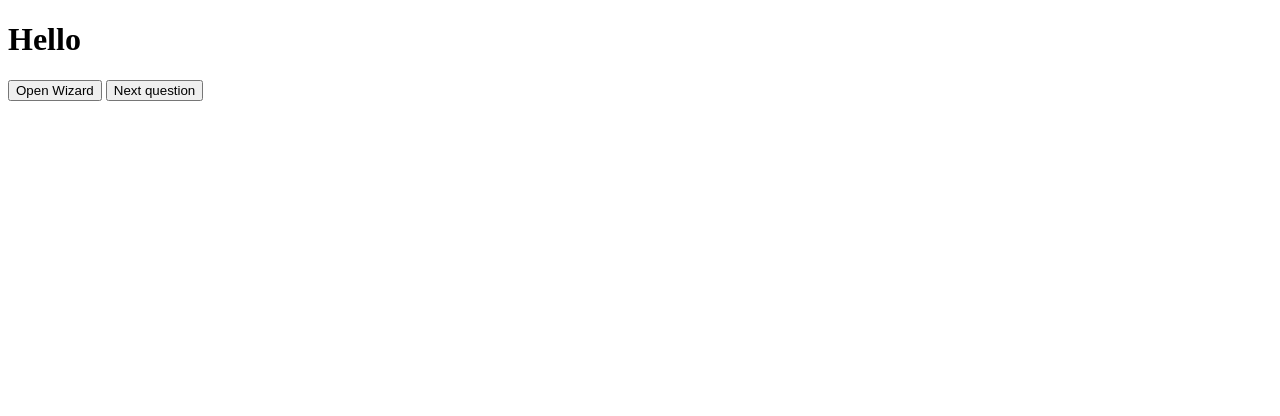
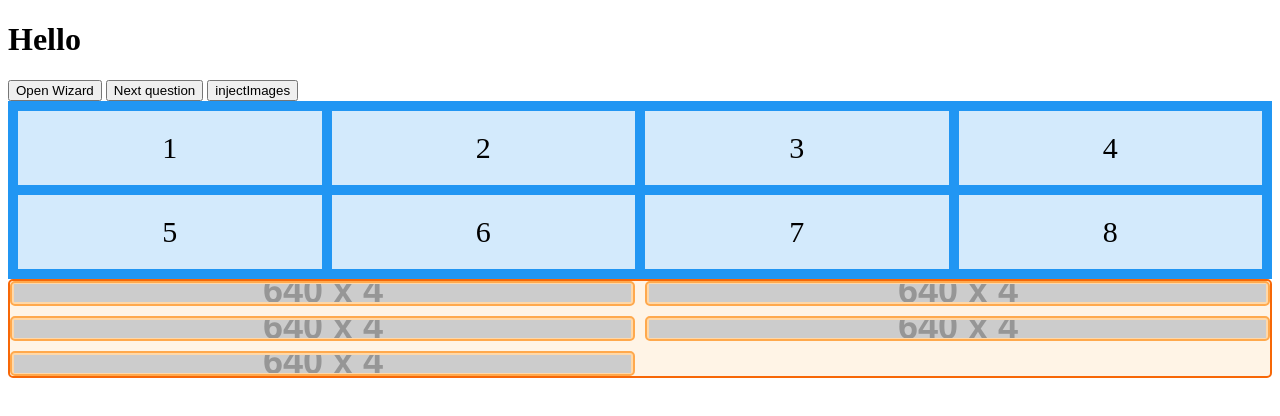
Before and after one commit to jksarpanch/pni-wizard, a website built with webpack: page src/index.html in a window 1280 px wide. Built offline with nearby package versions, Linux system fonts and the light colour scheme; placeholder pictures from the web are drawn by us.

Commit message:
Updated case sensitive urls

```diff
--- a/src/index.html
+++ b/src/index.html
@@ -9,7 +9,7 @@
     <meta name="description" content="The HTML5 Herald">
     <meta name="Singh" content="SitePoint">
 
-    <link rel="stylesheet" href="../dist/style.css">
+    <link rel="stylesheet" href="./style.css">
     <script defer src="../dist/index.js"></script>
     <!-- <script src="./pni-wizard-lib.js"></script> -->
 </head>
@@ -18,7 +18,25 @@
     <h1>Hello</h1>
     <button onclick="PniWizard.openInteractiveWizard()">Open Wizard</button>
     <button onclick="PniWizard.showNextQuestion()">Next question</button>
+    <button onclick="PniWizard.injectImages()">injectImages</button>
+
     <div class="pni-wizard" id="pni-interactive-wizard" positioning='true' top='10%' right='5%' left="10%"></div>
-    <Analytics-Wizard positioning='true' top='10%' right='3%' left="10%"></Analytics-Wizard>
-
+    <Analytics-Wizard positioning='true' top='10%' right='3%' left="10%" tracking=true></Analytics-Wizard>
+    <div class="grid-container">
+        <div>1</div>
+        <div>2</div>
+        <div>3</div>
+        <div>4</div>
+        <div>5</div>
+        <div>6</div>
+        <div>7</div>
+        <div>8</div>
+      </div>
+      <div class="wrapper">
+        <div><img style='max-width: 100%' src='https://dummyimage.com/640x4:3/'></div>
+     <div><img style='max-width: 100%' src='https://dummyimage.com/640x4:3/'></div>
+     <div><img style='max-width: 100%' src='https://dummyimage.com/640x4:3/'></div>
+     <div><img style='max-width: 100%' src='https://dummyimage.com/640x4:3/'></div>
+     <div><img style='max-width: 100%' src='https://dummyimage.com/640x4:3/'></div>
+      </div>
 </body>
```
